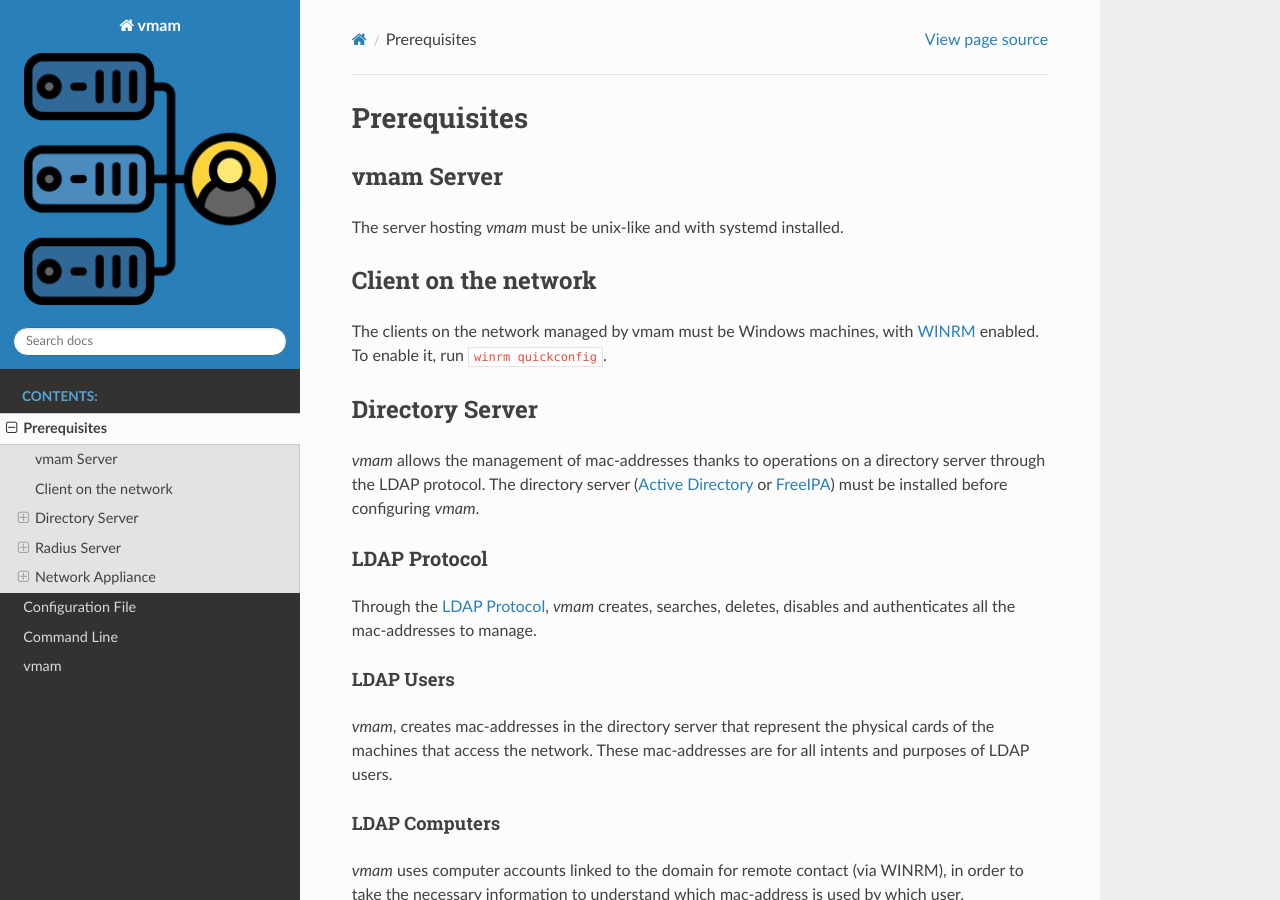
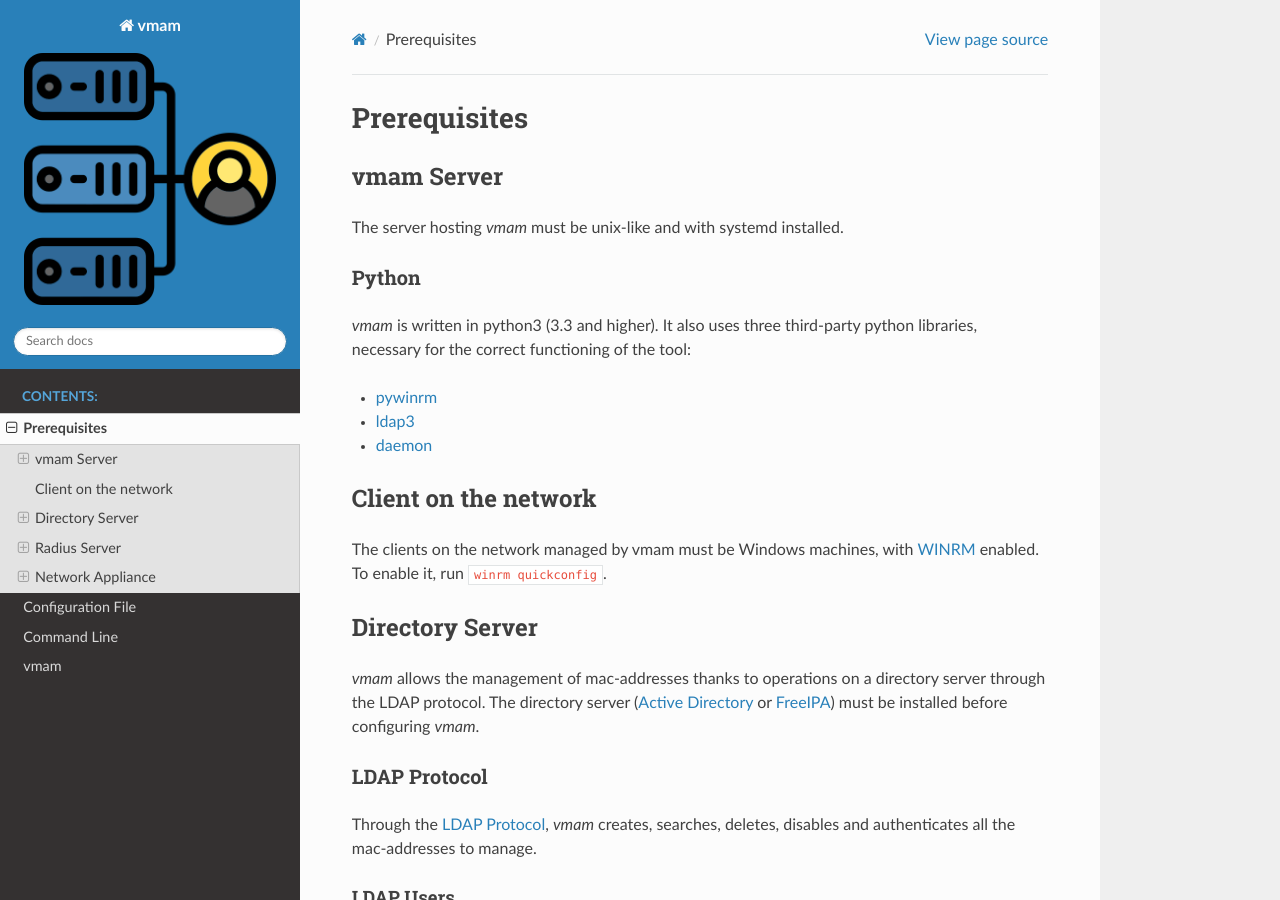
Before and after one commit to MatteoGuadrini/vmam, a Sphinx documentation site: the page built from docs/source/prerequisites.rst, in a window 1280 px wide and 900 px high. Built offline with Sphinx 7.4.7 and the Read the Docs theme 2.0.0, drawn with Linux system fonts in a browser that asks for light colours.

Commit message:
Add python dependencies to docs

```diff
--- a/docs/source/prerequisites.rst
+++ b/docs/source/prerequisites.rst
@@ -9,6 +9,16 @@ vmam Server
 ***********
 
 The server hosting *vmam* must be unix-like and with systemd installed.
+
+Python
+======
+
+*vmam* is written in python3 (3.3 and higher).
+It also uses three third-party python libraries, necessary for the correct functioning of the tool:
+
+- `pywinrm <https://github.com/diyan/pywinrm>`_
+- `ldap3 <https://github.com/cannatag/ldap3>`_
+- `daemon <https://pagure.io/python-daemon>`_
 
 Client on the network
 *********************
```
